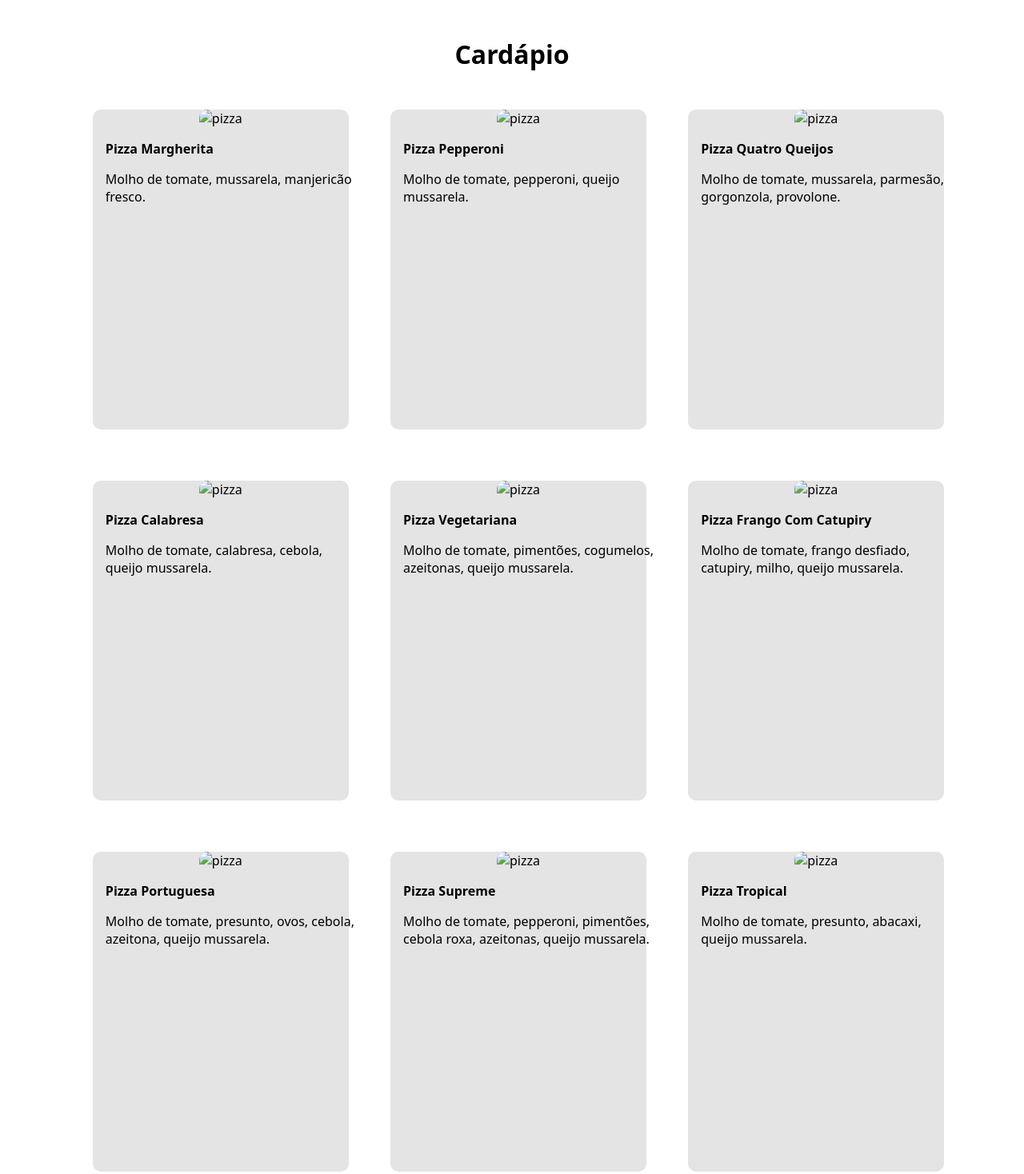
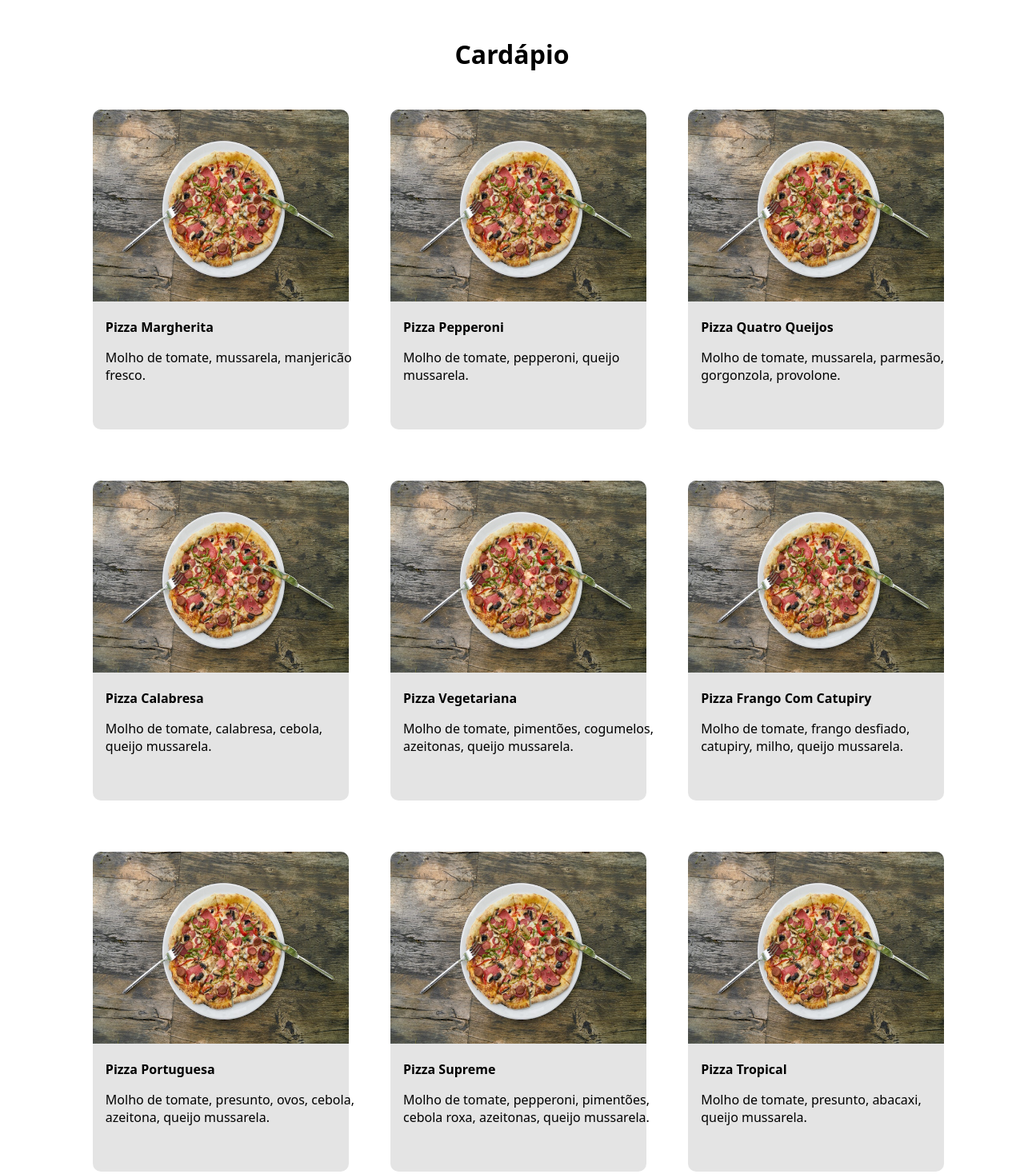
Before and after one commit to bultijao/Cat-logo-de-pizza, a plain HTML site: page index.html in a window 1280 px wide. Shown: the part 760-2228 px from the top of the page at 80% size. Drawn offline with Linux system fonts and the light colour scheme.

Commit message:
Fix HTML encoding and update image paths

```diff
--- a/index.html
+++ b/index.html
@@ -19,7 +19,7 @@
 <main>
     <section>
         <section class="title">
-         <img class="title__img" src="Img/Header.jpg" alt="">
+         <img class="title__img" src="Header.jpg" alt="">
 
          <h1 class="title__hero">Bem-vindo à Alessio`s</h1>
          <p id="title__hero" class="title__hero" >Saborosas pizzas feitas especialmente para você!</p>
@@ -30,63 +30,63 @@
     <section class="section" id="cardapio">
         <h2 class="title__card" >Cardápio</h2>
         <div class="card">
-        <img class="flavors__img" src="Img/Flavors.jpg" alt="pizza">
+        <img class="flavors__img" src="Flavors.jpg" alt="pizza">
 
             <h4 class="flavors">pizza margherita</h4>
             <p class="flavors">Molho de tomate, mussarela, manjericão fresco.</p>
         </div>
 
         <div class="card">
-       <img class="flavors__img" src="Img/Flavors.jpg" alt="pizza">
+       <img class="flavors__img" src="Flavors.jpg" alt="pizza">
 
             <h4 class="flavors">pizza pepperoni</h4>
             <p class="flavors">Molho de tomate, pepperoni, queijo mussarela.</p>
         </div>
 
         <div class="card">
-           <img class="flavors__img" src="Img/Flavors.jpg" alt="pizza">
+           <img class="flavors__img" src="Flavors.jpg" alt="pizza">
 
             <h4 class="flavors">pizza quatro queijos</h4>
             <p class="flavors">Molho de tomate, mussarela, parmesão, gorgonzola, provolone.</p>
         </div>
 
         <div class="card">
-           <img class="flavors__img" src="Img/Flavors.jpg" alt="pizza">
+           <img class="flavors__img" src="Flavors.jpg" alt="pizza">
 
             <h4 class="flavors">pizza calabresa</h4>
             <p class="flavors">Molho de tomate, calabresa, cebola, queijo mussarela.</p>
         </div>
 
         <div class="card">
-           <img class="flavors__img" src="Img/Flavors.jpg" alt="pizza">
+           <img class="flavors__img" src="Flavors.jpg" alt="pizza">
 
             <h4 class="flavors">pizza vegetariana</h4>
             <p class="flavors">Molho de tomate, pimentões, cogumelos, azeitonas, queijo mussarela.</p>
         </div>
 
         <div class="card">
-           <img class="flavors__img" src="Img/Flavors.jpg" alt="pizza">
+           <img class="flavors__img" src="Flavors.jpg" alt="pizza">
 
             <h4 class="flavors">pizza frango com catupiry</h4>
             <p class="flavors">Molho de tomate, frango desfiado, catupiry, milho, queijo mussarela.</p>
         </div>
 
         <div class="card">
-           <img class="flavors__img" src="Img/Flavors.jpg" alt="pizza">
+           <img class="flavors__img" src="Flavors.jpg" alt="pizza">
 
             <h4 class="flavors">pizza portuguesa</h4>
             <p class="flavors">Molho de tomate, presunto, ovos, cebola, azeitona, queijo mussarela.</p>
         </div>
 
         <div class="card">
-           <img class="flavors__img" src="Img/Flavors.jpg" alt="pizza">
+           <img class="flavors__img" src="Flavors.jpg" alt="pizza">
 
             <h4 class="flavors">pizza supreme</h4>
             <p class="flavors">Molho de tomate, pepperoni, pimentões, cebola roxa, azeitonas, queijo mussarela.</p>
         </div>
 
         <div class="card">
-           <img class="flavors__img" src="Img/Flavors.jpg" alt="pizza">
+           <img class="flavors__img" src="Flavors.jpg" alt="pizza">
 
             <h4 class="flavors">pizza tropical</h4>
             <p class="flavors">Molho de tomate, presunto, abacaxi, queijo mussarela.</p>
@@ -94,21 +94,21 @@
 
 
         <div class="card">
-           <img class="flavors__img" src="Img/Flavors.jpg" alt="pizza">
+           <img class="flavors__img" src="Flavors.jpg" alt="pizza">
 
             <h4 class="flavors">pizza margherita especial</h4>
             <p class="flavors">Molho de tomate, mussarela de búfala, tomate fresco, manjericão, azeite de oliva. </p>
         </div>
 
         <div class="card">
-           <img class="flavors__img" src="Img/Flavors.jpg" alt="pizza">
+           <img class="flavors__img" src="Flavors.jpg" alt="pizza">
 
             <h4 class="flavors">pizza carne de sol</h4>
             <p class="flavors">Molho de tomate, carne de sol desfiada, cebola roxa, queijo mussarela.</p>
         </div>
 
         <div class="card">
-           <img class="flavors__img" src="Img/Flavors.jpg" alt="pizza">
+           <img class="flavors__img" src="Flavors.jpg" alt="pizza">
 
             <h4 class="flavors">pizza caprese</h4>
             <p class="flavors">Molho de tomate, tomate fresco, mussarela de búfala, manjericão, azeite de oliva. </p>
@@ -118,7 +118,7 @@
 
     <section class="over" id="over">
 
-        <img  class="over__img" src="Img/Over.jpg" alt="pizza">
+        <img  class="over__img" src="Over.jpg" alt="pizza">
 
         <h2 class="over__title" >sobre nós</h2>
         <p class="over__title">Nossa pizzaria é dedicada a criar as melhores pizzas do mundo, com ingredientes frescos e receitas exclusivas.</p>
```
